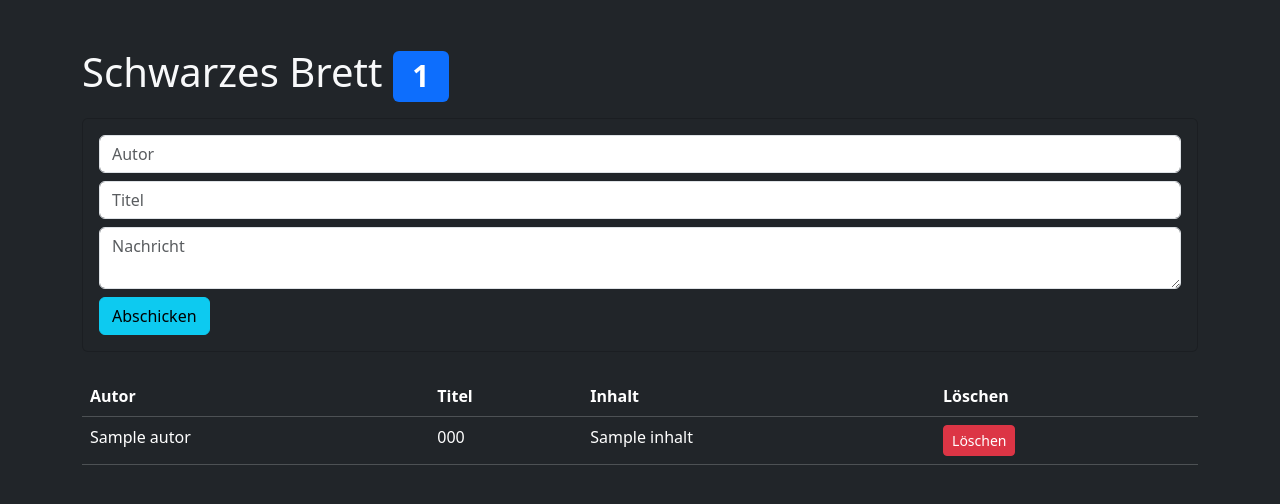
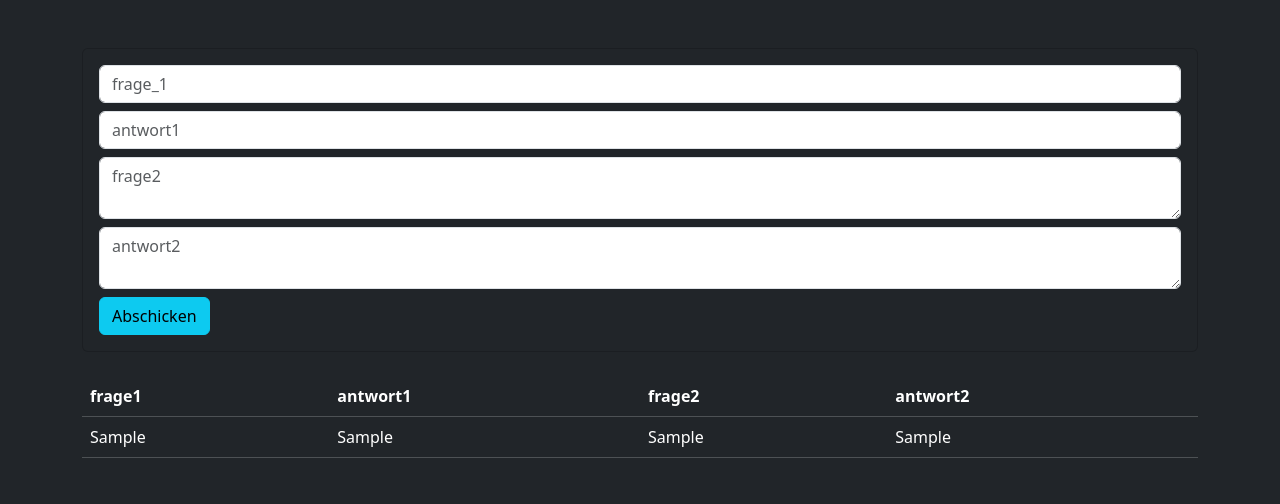
Before and after one commit to Davidgr062/Quiz_grabowski, a Flask app: template templates/index.html in a window 1280 px wide. Shown: the top 504 px of the page. Run offline with Flask 3, Linux system fonts and the light colour scheme; the template is opened without the code that fills it: most values are stand-ins (such as "Sample title", 1, 10 or a date in 2020).

Commit message:
erstes formular

```diff
--- a/app.py
+++ b/app.py
@@ -13,34 +13,35 @@ def get_db_connection():
 @app.route('/')
 def index():
     conn = get_db_connection()
-    beitraege = conn.execute('SELECT * FROM beitraege').fetchall()
+    text_quiz = conn.execute('SELECT * FROM text_quiz').fetchall()
     conn.close()
-    return render_template('index.html', beitraege=beitraege)
+    return render_template('index.html', text_quiz=text_quiz)
 
 # Neue Nachricht hinzufügen
 @app.route('/add', methods=['POST'])
 def add_post():
-    autor = request.form.get('autor')
-    titel = request.form.get('titel')
-    inhalt = request.form.get('inhalt')
+    frage1 = request.form.get('frage1')
+    antwort1 = request.form.get('antwort1')
+    frage2 = request.form.get('frage2')
+    antwort2 = request.form.get('antwort2')
 
-    if autor and titel and inhalt:
+    if frage1 and antwort1 and frage2 and antwort2:
         conn = get_db_connection()
-        conn.execute("INSERT INTO beitraege (autor, titel, inhalt) VALUES (?, ?, ?)",
-                     (autor, titel, inhalt))
+        conn.execute("INSERT INTO text_quiz (frage1, antwort1, frage2, antwort2) VALUES (?, ?, ?, ?)",
+                     (frage1, antwort1, frage1, antwort2))
         conn.commit()
         conn.close()
 
     return redirect(url_for('index'))
 
 # Nachricht löschen
-@app.route('/delete/<int:id>', methods=['POST'])
-def delete_post(id):
-    conn = get_db_connection()
-    conn.execute('DELETE FROM beitraege WHERE id = ?', (id,))
-    conn.commit()
-    conn.close()
-    return redirect(url_for('index'))
+#@app.route('/delete/<int:id>', methods=['POST'])
+#def delete_post(id):
+   # conn = get_db_connection()
+   # conn.execute('DELETE FROM text_quiz WHERE id = ?', (id,))
+   # conn.commit()
+   # conn.close()
+   # return redirect(url_for('index'))
 
 if __name__ == '__main__':
     app.run(debug=True)
--- a/init_db.py
+++ b/init_db.py
@@ -7,4 +7,4 @@ with open('schema.sql') as f:
 
 connection.commit()
 connection.close()
-print("Datenbank erfolgreich initialisiert!")
+print("Quiz hcohgeladen!")
--- a/templates/index.html
+++ b/templates/index.html
@@ -11,22 +11,25 @@
 <body class="bg-dark text-light">
 <div class="container mt-5">
 
-    <h1>
+ <!--     <h1>
         Schwarzes Brett
-        <span class="badge bg-primary">{{ beitraege|length }}</span>
-    </h1>
+        <span class="badge bg-primary">{{ text_quiz|length }}</span>
+    </h1> -->
 
     <!-- Formular zum Hinzufügen -->
     <div class="card card-body bg-dark text-light mb-4 mt-3">
         <form action="{{ url_for('add_post') }}" method="POST">
             <div class="mb-2">
-                <input type="text" name="autor" class="form-control" placeholder="Autor" required>
+                <input type="text" name="frage1" class="form-control" placeholder="frage_1" required>
             </div>
             <div class="mb-2">
-                <input type="text" name="titel" class="form-control" placeholder="Titel" required>
+                <input type="text" name="antwort1" class="form-control" placeholder="antwort1" required>
             </div>
             <div class="mb-2">
-                <textarea name="inhalt" class="form-control" placeholder="Nachricht" required></textarea>
+                <textarea name="frage2" class="form-control" placeholder="frage2" required></textarea>
+            </div>
+            <div class="mb-2">
+                <textarea name="antwort2" class="form-control" placeholder="antwort2" required></textarea>
             </div>
             <button type="submit" class="btn btn-info">Abschicken</button>
         </form>
@@ -37,23 +40,22 @@
     <table class="table table-dark">
         <thead>
             <tr>
-                <th>Autor</th>
-                <th>Titel</th>
-                <th>Inhalt</th>
-                <th>Löschen</th>
+                <th>frage1</th>
+                <th>antwort1</th>
+                <th>frage2</th>
+                <th>antwort2</th>
             </tr>
         </thead>
         <tbody>
-        {% for beitrag in beitraege %}
+        {% for text_quiz in text_quiz %}
             <tr>
-                <td>{{ beitrag['autor'] }}</td>
-                <td>{{ beitrag['titel'] }}</td>
-                <td>{{ beitrag['inhalt'] }}</td>
-                <td>
-                    <form action="{{ url_for('delete_post', id=beitrag['id']) }}" method="POST">
-                        <button class="btn btn-danger btn-sm">Löschen</button>
-                    </form>
-                </td>
+                <td>{{ text_quiz['frage1'] }}</td>
+                <td>{{ text_quiz['antwort1'] }}</td>
+                <td>{{ text_quiz['frage2'] }}</td>
+                <td>{{ text_quiz['antwort2'] }}</td>
+
+
+
             </tr>
         {% endfor %}
         </tbody>
```
Also changed, not shown: Schema.Sql (+7 -6 lines), database.db.
